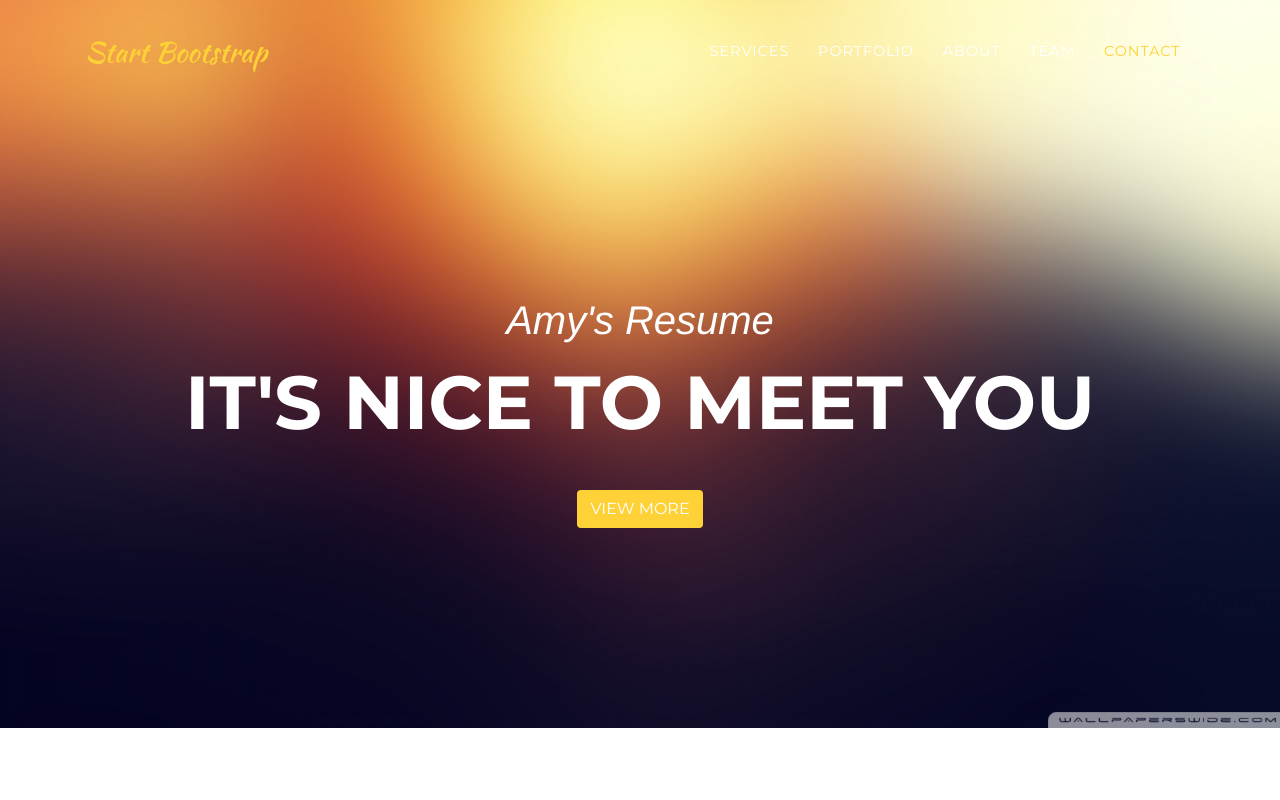
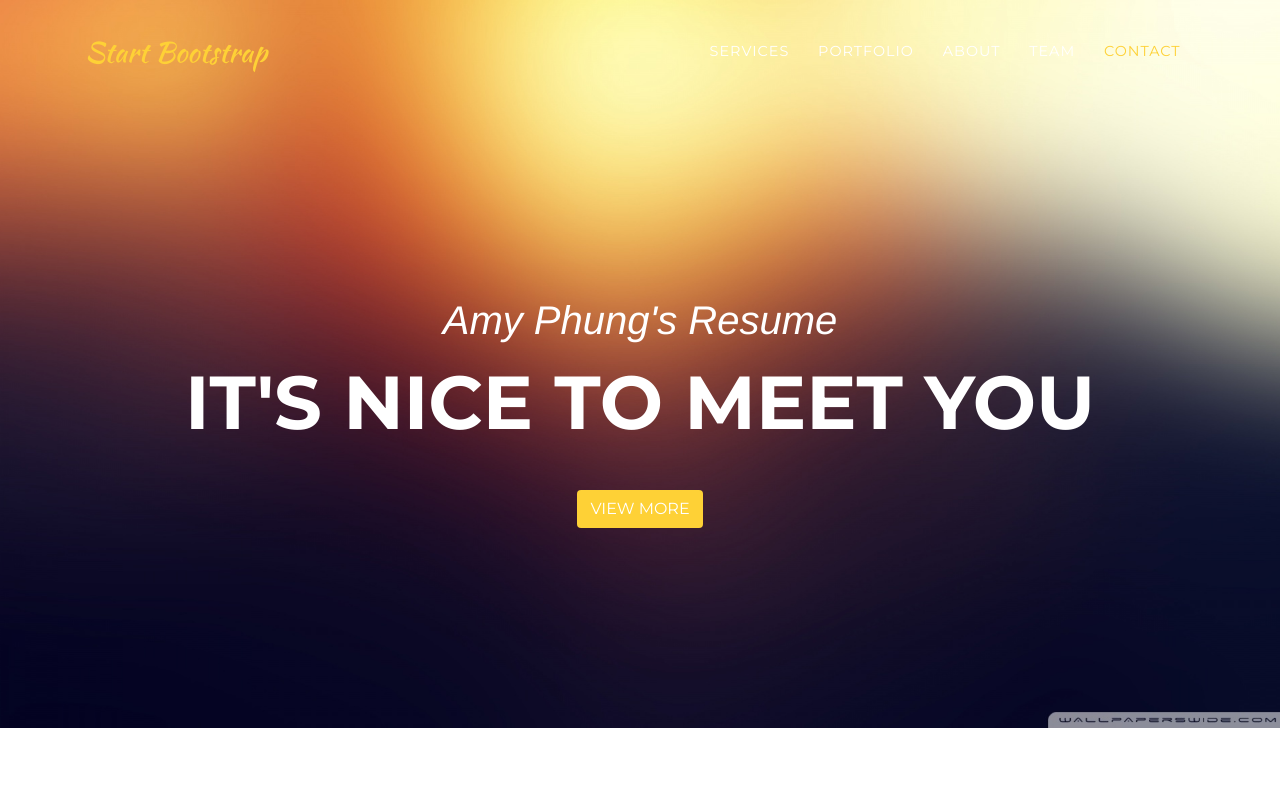
Before and after one commit to amyphung1/amyphung1.github.io, a website with bundled scripts: page index.html in a window 1280 px wide. Shown: the top 800 px of the page. Built offline with nearby package versions, Linux system fonts and the light colour scheme; a web font is replaced by a local one.

Commit message:
intro heading

```diff
--- a/index.html
+++ b/index.html
@@ -61,7 +61,7 @@
     <header class="masthead">
       <div class="container">
         <div class="intro-text">
-          <div class="intro-lead-in">Amy's Resume</div>
+          <div class="intro-lead-in">Amy Phung's Resume</div>
           <div class="intro-heading">It's Nice To Meet You</div>
           <a class="btn btn-xl js-scroll-trigger" href="#services">View More</a>
         </div>
```
Also changed, not shown: 2 other files.
